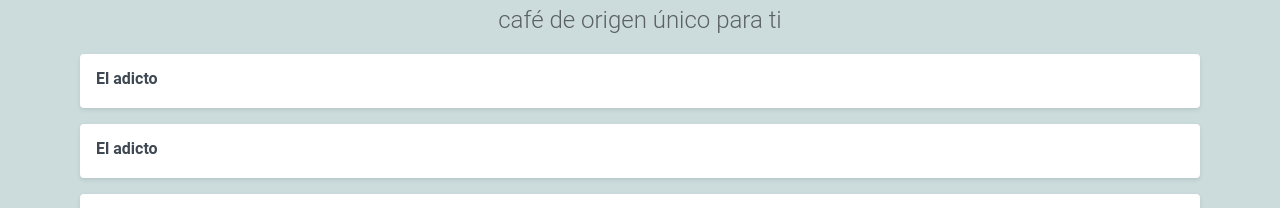
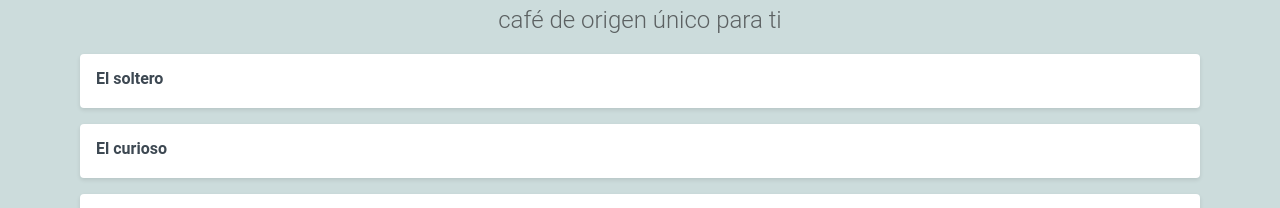
Before and after one commit to AaronAlons/DADM-2024, a Vue app: page / in a window 1280 px wide. Shown: the part 152-360 px from the top of the page. Built offline with nearby package versions, Linux system fonts and the light colour scheme.

Commit message:
🍵 S03S03 PROPERTIES

```diff
--- a/src/App.vue
+++ b/src/App.vue
@@ -1,5 +1,7 @@
 <script setup>
+import {ref} from 'vue';
 import planItem from './components/plan-item.vue';
+const plans = ref(['El soltero', 'El curioso','El adicto'])
 </script>
 
 <template>
@@ -17,11 +19,14 @@ import planItem from './components/plan-item.vue';
       Viajamos por el mundo para encontrar el mejor café de origen único para ti
     </h2>
 
+
     <div class="plans">
-      <planItem></planItem>
-      <planItem></planItem>
-      <planItem></planItem>
+      <!--<plan-item :price="100" plan-icon="🍵" name="El soltero"></plan-item>
+      <plan-item :price="200" plan-icon="🍵" name="El curioso"></plan-item>
+      <plan-item :price="300" plan-icon="🍵" name="El adicto"></plan-item>-->
+      <plan-item v-for="plan in plans" :key="plan" :name="plan"></plan-item>
     </div>
+
   </div>
 </template>
 
--- a/src/components/plan-item.vue
+++ b/src/components/plan-item.vue
@@ -1,15 +1,35 @@
 <template>
     <div class="plan">
     <div class="description">
+      <!--vamos a habilitar las propiedades -->
       <span class="title">
-        El adicto
+        {{ name }}
       </span>
     </div>
   </div>
+
 </template>
 
 <script setup>
-
+//usando un macro para definir las propiedades
+//defineProps(['name','planIcon']);
+/*defineProps({
+ name: {
+  type: String,
+  require:true
+ },
+ planIcon: String,
+ price:{
+  type: Number,
+  default: 200
+ }
+});*/
+defineProps({
+ name: {
+  type: String,
+  require:true
+ }
+});
 </script>
 
 <style lang="scss" scoped>
```
